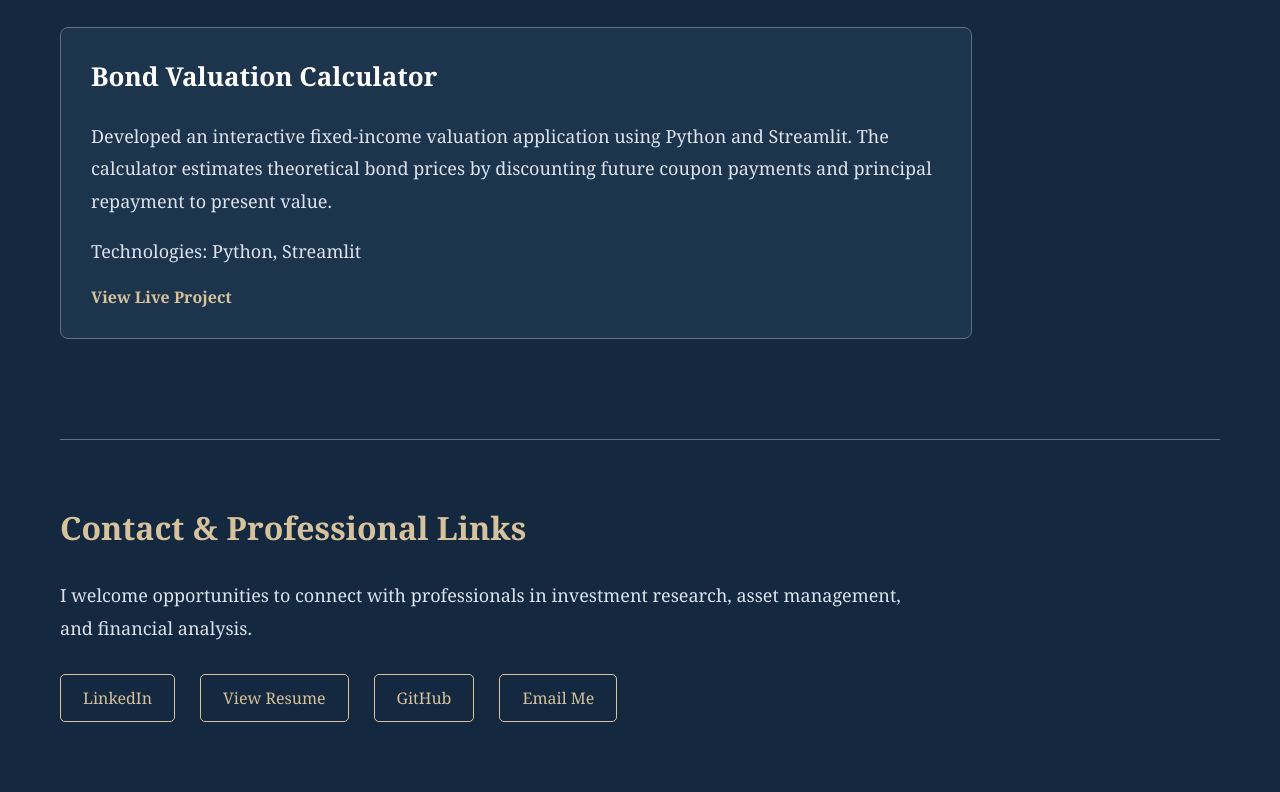
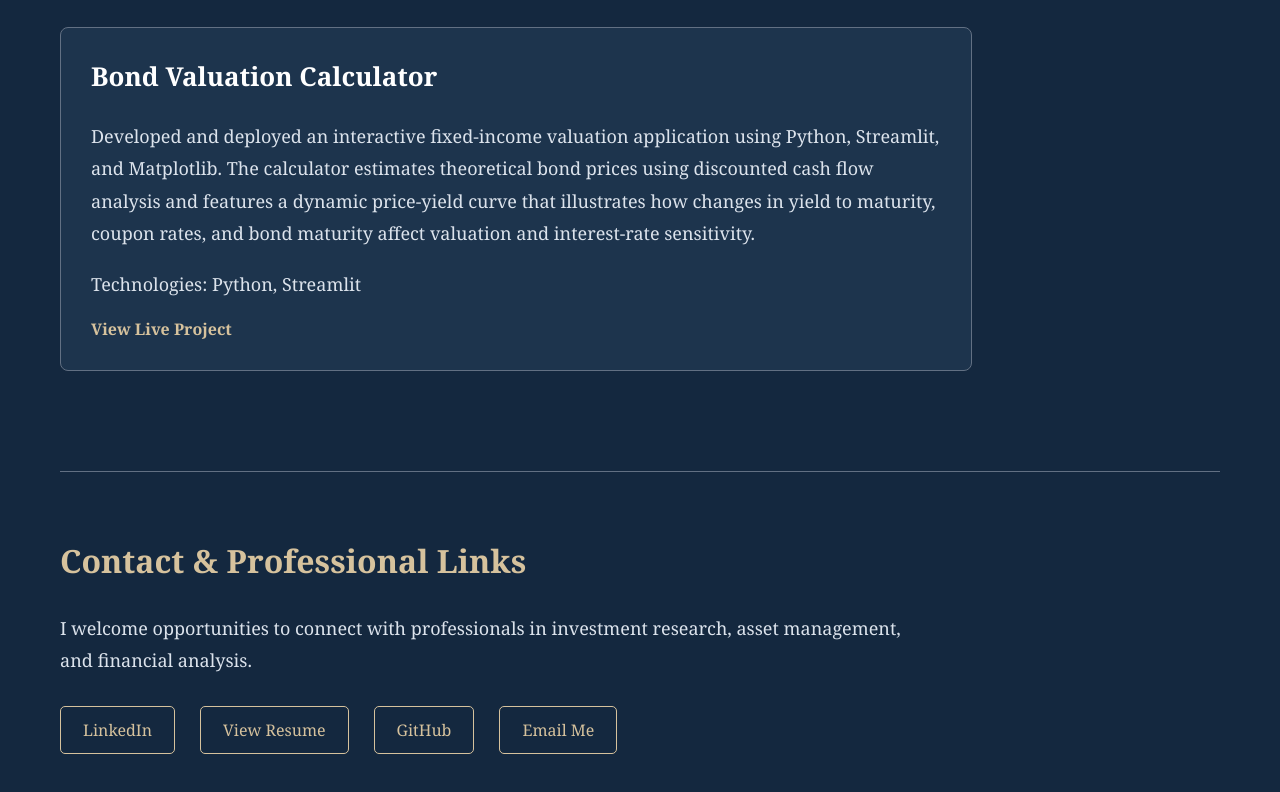
Before and after one commit to max45mccull/finance-portfolio, a plain HTML site: page index.html in a window 1280 px wide. Shown: the part 1704-2496 px from the top of the page. Drawn offline with Linux system fonts and the light colour scheme.

Commit message:
Update index.html

```diff
--- a/index.html
+++ b/index.html
@@ -89,11 +89,13 @@
                 <h3>Bond Valuation Calculator</h3>
 
                 <p>
-                    Developed an interactive fixed-income valuation
-                    application using Python and Streamlit.
-                    The calculator estimates theoretical bond prices
-                    by discounting future coupon payments and
-                    principal repayment to present value.
+                    Developed and deployed an interactive fixed-income
+                    valuation application using Python, Streamlit, and Matplotlib.
+                    The calculator estimates theoretical bond prices using
+                    discounted cash flow analysis and features a dynamic
+                    price-yield curve that illustrates how changes
+                    in yield to maturity, coupon rates, and bond maturity affect
+                    valuation and interest-rate sensitivity.
                 </p>
 
                 <p>
```
